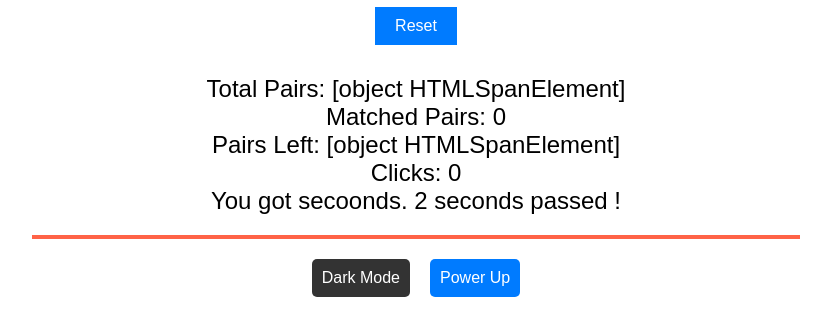
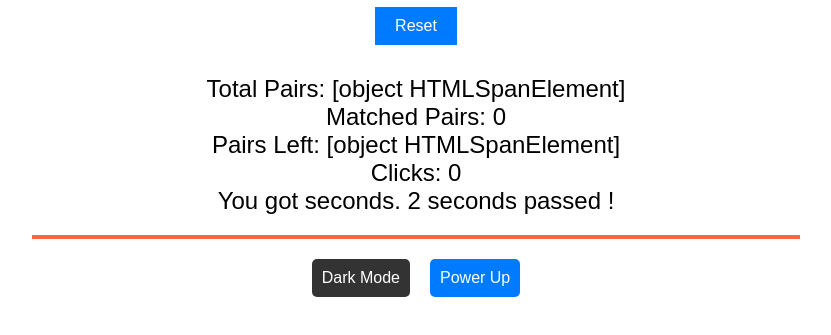
Before and after one commit to Rezah64/COMP-2537-assignment-4, a plain HTML site: page index.html in a window 1280 px wide. Both pictures are taken after a click on the button "Start". Shown: the part 151-486 px from the top of the page, without its empty margins (224-1055 px from the left). Drawn offline with nearby package versions, Linux system fonts and the light colour scheme; no server answers.

Commit message:
Correct typo

```diff
--- a/index.html
+++ b/index.html
@@ -28,7 +28,7 @@
       <div>Matched Pairs: <span id="matchedPairs">0</span></div>
       <div>Pairs Left: <span id="pairsLeft">0</span></div>
       <div>Clicks: <span id="clicksCount">0</span></div>
-      <div>You got <span id="timelevel"></span> secoonds. <span id="timer">0</span> seconds passed !</div>
+      <div>You got <span id="timelevel"></span> seconds. <span id="timer">0</span> seconds passed !</div>
     </div>
     <div id="game_grid"></div>
     <div class="mode-buttons">
```
